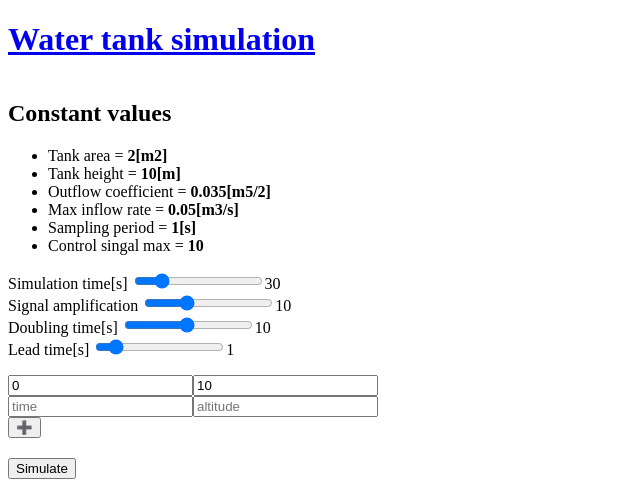
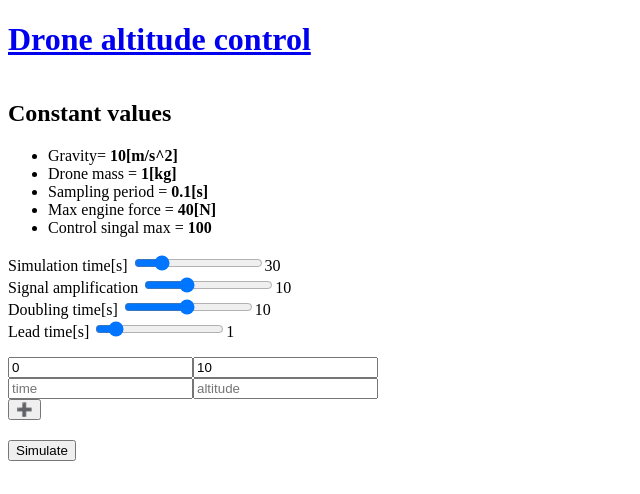
Before and after one commit to Quattro-Bajeena/Automatyka, a Flask app: page / in a window 1280 px wide. Shown: the top 494 px of the page, without its empty margins (0-640 px from the left). Run offline with Flask 2, Linux system fonts and the light colour scheme.

Commit message:
changed variables displayed on site from water tank to drones ones

```diff
--- a/templates/index.html
+++ b/templates/index.html
@@ -10,7 +10,7 @@
 {% block main %}
 
 <header>
-    <h1><a href="{{url_for('index')}}">Water tank simulation</a></h1>
+    <h1><a href="{{url_for('index')}}">Drone altitude control</a></h1>
 </header>
 <div id="content">
 
@@ -27,12 +27,11 @@
     {% endif %}
     <h2>Constant values</h2>
     <ul>
-        <li>Tank area = <b>2[m2]</b></li>
-        <li>Tank height = <b>10[m]</b></li>
-        <li>Outflow coefficient = <b>0.035[m5/2]</b></li>
-        <li>Max inflow rate = <b>0.05[m3/s]</b></li>
-        <li>Sampling period = <b>1[s]</b></li>
-        <li>Control singal max = <b>10</b></li>
+        <li>Gravity= <b>10[m/s^2]</b></li>
+        <li>Drone mass = <b>1[kg]</b></li>
+        <li>Sampling period = <b>0.1[s]</b></li>
+        <li>Max engine force = <b>40[N]</b></li>
+        <li>Control singal max = <b>100</b></li>
     </ul>
 </div>
 <div id="water-tank" name="water-tank-data">
--- a/wsgi.py
+++ b/wsgi.py
@@ -19,7 +19,7 @@ MAX_FLIGHT_ALTITUDE = 1000  # m
 
 # TARGET_ALTITUDE = 10  # m
 
-SAMPLING_PERIOD = 0.01  # s
+SAMPLING_PERIOD = 0.1  # s
 SIMULATION_TIME = 1 * 30  # s
 
 SIGNAL_AMPLIFICATION = 10  # regulates the proportional part
```
